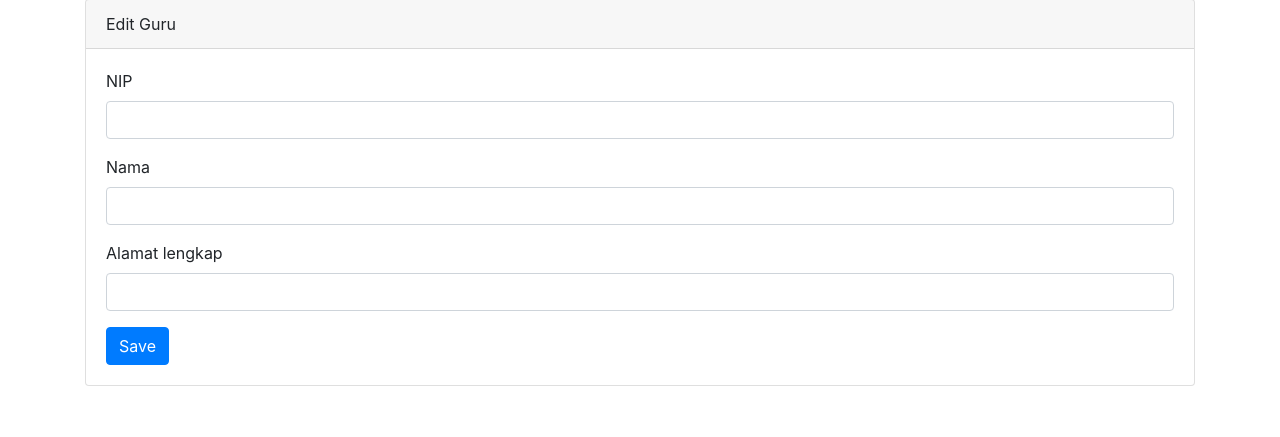
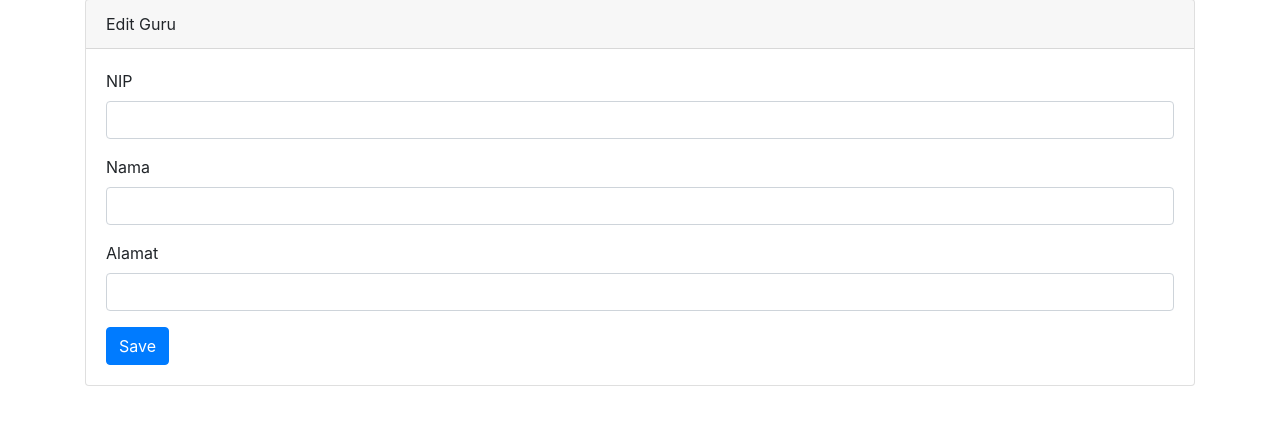
Before and after one commit to rafeyfaasyla/Day3PraPKL_ReviewOOP, a PHP site: page /edit.php?no=1 in a window 1280 px wide. Shown: the part 103-540 px from the top of the page. Run offline with PHP 8.4, Linux system fonts and the light colour scheme; data that the repository does not hold is empty.

Commit message:
mengubah alamat

```diff
--- a/guru/edit.php
+++ b/guru/edit.php
@@ -61,7 +61,7 @@
                         <input type="text" class="form-control" name="nama" value="<?php echo $nama; ?>">
                     </div>
                     <div class="form-group">
-                        <label for="exampleInputEmail1">Alamat lengkap</label>
+                        <label for="exampleInputEmail1">Alamat </label>
                         <input type="text" class="form-control" name="alamat" value="<?php echo $alamat; ?>">
                     </div>
                     <button type="submit" name="save" class="btn btn-primary">Save</button>
```
